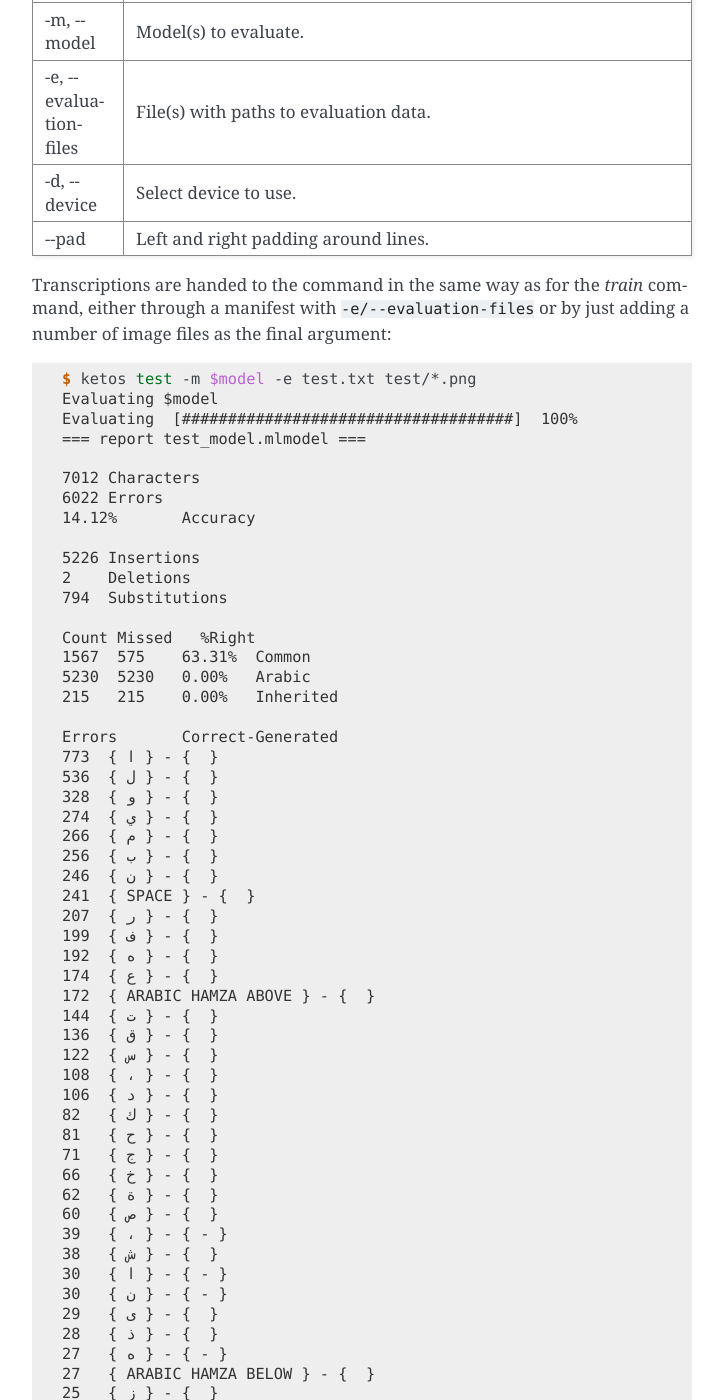
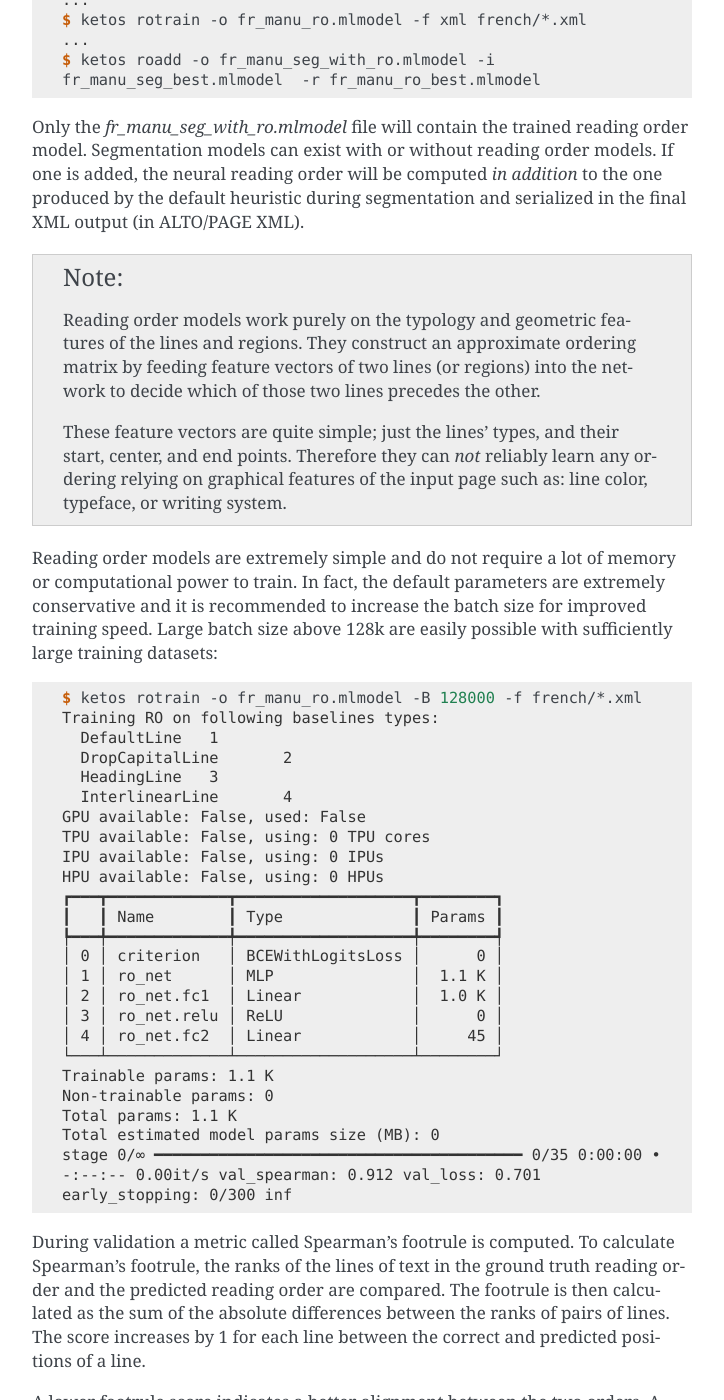
Before and after one commit to mittagessen/kraken, a Sphinx documentation site: the page built from docs/ketos.rst, in a window 1280 px wide and 1400 px high, scrolled down 16242 px. Shown: the whole window, without its empty margins (388-1112 px from the left). Built offline with Sphinx 7.4.7, drawn with Linux system fonts in a browser that asks for light colours; some of the changed text lies outside the part shown.

Commit message:
Some basic rotrain docs

```diff
--- a/docs/index.rst
+++ b/docs/index.rst
@@ -19,7 +19,7 @@ Features
 
 kraken's main features are:
 
-  - Fully trainable layout analysis and character recognition
+  - Fully trainable :ref:`layout analysis <segtrain>`, :ref:`reading order <rotrain>`, and :ref:`character recognition <predtrain>`
   - `Right-to-Left <https://en.wikipedia.org/wiki/Right-to-left>`_, `BiDi
     <https://en.wikipedia.org/wiki/Bi-directional_text>`_, and Top-to-Bottom
     script support
--- a/docs/ketos.rst
+++ b/docs/ketos.rst
@@ -7,9 +7,16 @@ This page describes the training utilities available through the ``ketos``
 command line utility in depth. For a gentle introduction on model training
 please refer to the :ref:`tutorial <training>`.
 
-Both segmentation and recognition are trainable in kraken. The segmentation
-model finds baselines and regions on a page image. Recognition models convert
-text image lines found by the segmenter into digital text.
+There are currently three trainable components in the kraken processing pipeline:
+* Segmentation: finding lines and regions in images
+* Reading Order: ordering lines found in the previous segmentation step. Reading order models are closely linked to segmentation models and both are usually trained on the same dataset.
+* Recognition: recognition models transform images of lines into text.
+
+Depending on the use case it is not necessary to manually train new models for
+each material. The default segmentation model works well on quite a variety of
+handwritten and printed documents, a reading order model might not perform
+better than the default heuristic for simple text flows, and there are
+recognition models for some types of material available in the repository.
 
 Best practices
 --------------
@@ -34,7 +41,7 @@ Segmentation model training
 
 * The segmenter is fairly robust when it comes to hyperparameter choice.
 * Start by finetuning from the default model for a fixed number of epochs (50 for reasonably sized datasets) with a cosine schedule.
-* Segmentation models' performance are difficult to evaluate. Pixel accuracy doesn't mean much because there are many more pixels that aren't part of a line or region than just background. Frequency-weighted IoU is good for overall performance, while mean IoU overrepresents rare classes. The best way to evaluate segmentation models is to look at the output on unlabelled data.
+* Segmentation models' performance is difficult to evaluate. Pixel accuracy doesn't mean much because there are many more pixels that aren't part of a line or region than just background. Frequency-weighted IoU is good for overall performance, while mean IoU overrepresents rare classes. The best way to evaluate segmentation models is to look at the output on unlabelled data.
 * If you don't have rare classes you can use a fairly small validation set to make sure everything is converging and just visually validate on unlabelled data.
 
 Training data formats
@@ -44,13 +51,15 @@ The training tools accept a variety of training data formats, usually some kind
 of custom low level format, the XML-based formats that are commony used for
 archival of annotation and transcription data, and in the case of recognizer
 training a precompiled binary format. It is recommended to use the XML formats
-for segmentation training and the binary format for recognition training.
+for segmentation and reading order training and the binary format for
+recognition training.
 
 ALTO
 ~~~~
 
-Kraken parses and produces files according to ALTO 4.2. An example showing the
-attributes necessary for segmentation and recognition training follows:
+Kraken parses and produces files according to ALTO 4.3. An example showing the
+attributes necessary for segmentation, recognition, and reading order training
+follows:
 
 .. literalinclude:: alto.xml
    :language: xml
@@ -67,7 +76,8 @@ PAGE XML
 
 PAGE XML is parsed and produced according to the 2019-07-15 version of the
 schema, although the parser is not strict and works with non-conformant output
-of a variety of tools.
+from a variety of tools. As with ALTO, PAGE XML files can be used to train
+segmentation, reading order, and recognition models.
 
 .. literalinclude:: pagexml.xml
    :language: xml
@@ -79,11 +89,12 @@ Binary Datasets
 .. _binary_datasets:
 
 In addition to training recognition models directly from XML and image files, a
-binary dataset format offering a couple of advantages is supported. Binary
-datasets drastically improve loading performance allowing the saturation of
-most GPUs with minimal computational overhead while also allowing training with
-datasets that are larger than the systems main memory. A minor drawback is a
-~30% increase in dataset size in comparison to the raw images + XML approach.
+binary dataset format offering a couple of advantages is supported for
+recognition training. Binary datasets drastically improve loading performance
+allowing the saturation of most GPUs with minimal computational overhead while
+also allowing training with datasets that are larger than the systems main
+memory. A minor drawback is a ~30% increase in dataset size in comparison to
+the raw images + XML approach.
 
 To realize this speedup the dataset has to be compiled first:
 
@@ -193,23 +206,24 @@ Training will continue until the error does not improve anymore and the best
 model (among intermediate results) will be saved in the current directory; this
 approach is called early stopping.
 
-In some cases, such as color inputs, changing the network architecture might be
-useful:
+In some cases changing the network architecture might be useful. One such
+example would be material that is not well recognized in the grayscale domain,
+as the default architecture definition converts images into grayscale. The
+input definition can be changed quite easily to train on color data (RGB) instead:
 
 .. code-block:: console
 
-        $ ketos train -f page -s '[1,0,0,3 Cr3,3,16 Mp3,3 Lfys64 Lbx128 Lbx256 Do]' syr/*.xml
+        $ ketos train -f page -s '[1,120,0,3 Cr3,13,32 Do0.1,2 Mp2,2 Cr3,13,32 Do0.1,2 Mp2,2 Cr3,9,64 Do0.1,2 Mp2,2 Cr3,9,64 Do0.1,2 S1(1x0)1,3 Lbx200 Do0.1,2 Lbx200 Do0.1,2 Lbx200 Do]]' syr/*.xml
 
 Complete documentation for the network description language can be found on the
 :ref:`VGSL <vgsl>` page.
 
 Sometimes the early stopping default parameters might produce suboptimal
-results such as stopping training too soon. Adjusting the minimum delta an/or
-lag can be useful:
+results such as stopping training too soon. Adjusting the lag can be useful:
 
 .. code-block:: console
 
-        $ ketos train --lag 10 --min-delta 0.001 syr/*.png
+        $ ketos train --lag 10 syr/*.png
 
 To switch optimizers from Adam to SGD or RMSprop just set the option:
 
@@ -610,6 +614,8 @@ Finally, we can merge baselines and regions into each other:
         ...
 
 These options are combinable to massage the dataset into any typology you want.
+Tags containing the separator character `:` can be specified by escaping them
+with backslash.
 
 Then there are some options that set metadata fields controlling the
 postprocessing. When computing the bounding polygons the recognized baselines
@@ -633,7 +639,89 @@ be improved:
         $ ketos segtrain --bounding-regions paragraph -f xml training_data/*.xml
         ...
 
-Recognition Testing
+Reading order training
+----------------------
+
+.. _rotrain:
+
+Reading order models work slightly differently from segmentation and reading
+order models. They are closely linked to the typology used in the dataset they
+were trained on as they use type information on lines and regions to make
+ordering decisions. As the same typology was probably used to train a specific
+segmentation model, reading order models are trained separately but bundled
+with their segmentation model in a subsequent step. The general sequence is
+therefore:
+
+.. code-block:: console
+
+        $ ketos segtrain -o fr_manu_seg.mlmodel -f xml french/*.xml
+        ...
+        $ ketos rotrain -o fr_manu_ro.mlmodel -f xml french/*.xml
+        ...
+        $ ketos roadd -o fr_manu_seg_with_ro.mlmodel -i fr_manu_seg_best.mlmodel  -r fr_manu_ro_best.mlmodel
+
+Only the `fr_manu_seg_with_ro.mlmodel` file will contain the trained reading
+order model.  Segmentation models can exist with or without reading order
+models. If one is added, the neural reading order will be computed *in
+addition* to the one produced by the default heuristic during segmentation and
+serialized in the final XML output (in ALTO/PAGE XML).
+
+.. note::
+
+        Reading order models work purely on the typology and geometric features
+        of the lines and regions. They construct an approximate ordering matrix
+        by feeding feature vectors of two lines (or regions) into the network
+        to decide which of those two lines precedes the other.
+
+        These feature vectors are quite simple; just the lines' types, and
+        their start, center, and end points. Therefore they can *not* reliably
+        learn any ordering relying on graphical features of the input page such
+        as: line color, typeface, or writing system.
+
+Reading order models are extremely simple and do not require a lot of memory or
+computational power to train. In fact, the default parameters are extremely
+conservative and it is recommended to increase the batch size for improved
+training speed. Large batch size above 128k are easily possible with
+sufficiently large training datasets:
+
+.. code-block:: console
+
+        $ ketos rotrain -o fr_manu_ro.mlmodel -B 128000 -f french/*.xml
+        Training RO on following baselines types:
+          DefaultLine	1
+          DropCapitalLine	2
+          HeadingLine	3
+          InterlinearLine	4
+        GPU available: False, used: False
+        TPU available: False, using: 0 TPU cores
+        IPU available: False, using: 0 IPUs
+        HPU available: False, using: 0 HPUs
+        ┏━━━┳━━━━━━━━━━━━━┳━━━━━━━━━━━━━━━━━━━┳━━━━━━━━┓
+        ┃   ┃ Name        ┃ Type              ┃ Params ┃
+        ┡━━━╇━━━━━━━━━━━━━╇━━━━━━━━━━━━━━━━━━━╇━━━━━━━━┩
+        │ 0 │ criterion   │ BCEWithLogitsLoss │      0 │
+        │ 1 │ ro_net      │ MLP               │  1.1 K │
+        │ 2 │ ro_net.fc1  │ Linear            │  1.0 K │
+        │ 3 │ ro_net.relu │ ReLU              │      0 │
+        │ 4 │ ro_net.fc2  │ Linear            │     45 │
+        └───┴─────────────┴───────────────────┴────────┘
+        Trainable params: 1.1 K
+        Non-trainable params: 0
+        Total params: 1.1 K
+        Total estimated model params size (MB): 0
+        stage 0/∞ ━━━━━━━━━━━━━━━━━━━━━━━━━━━━━━━━━━━━━━━━ 0/35 0:00:00 • -:--:-- 0.00it/s val_spearman: 0.912 val_loss: 0.701 early_stopping: 0/300 inf
+
+During validation a metric called Spearman's footrule is computed. To calculate
+Spearman's footrule, the ranks of the lines of text in the ground truth reading
+order and the predicted reading order are compared. The footrule is then
+calculated as the sum of the absolute differences between the ranks of pairs of
+lines. The score increases by 1 for each line between the correct and predicted
+positions of a line.
+
+A lower footrule score indicates a better alignment between the two orders. A
+score of 0 implies perfect alignment of line ranks.
+
+Recognition testing
 -------------------
 
 Picking a particular model from a pool or getting a more detailed look on the
```
Also changed, not shown: other parts of docs/ketos.rst (+2 -10 lines).
